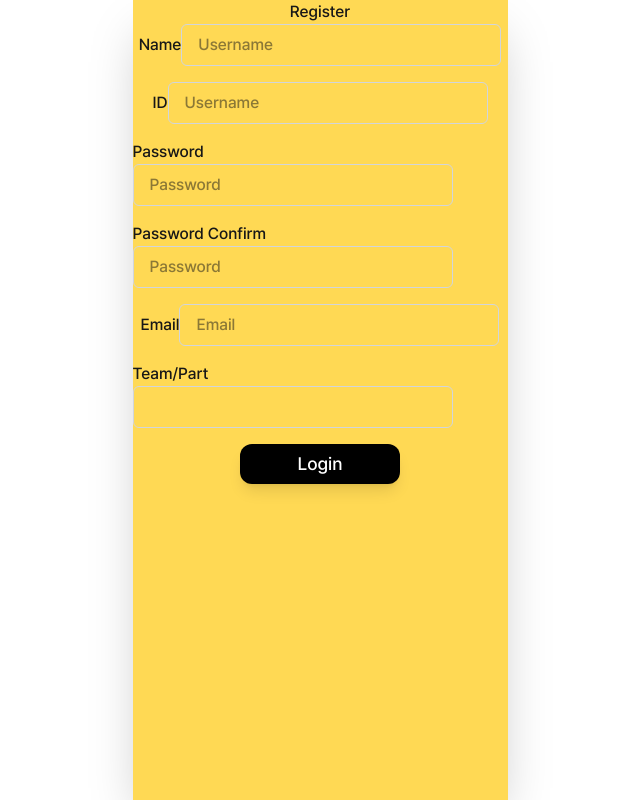
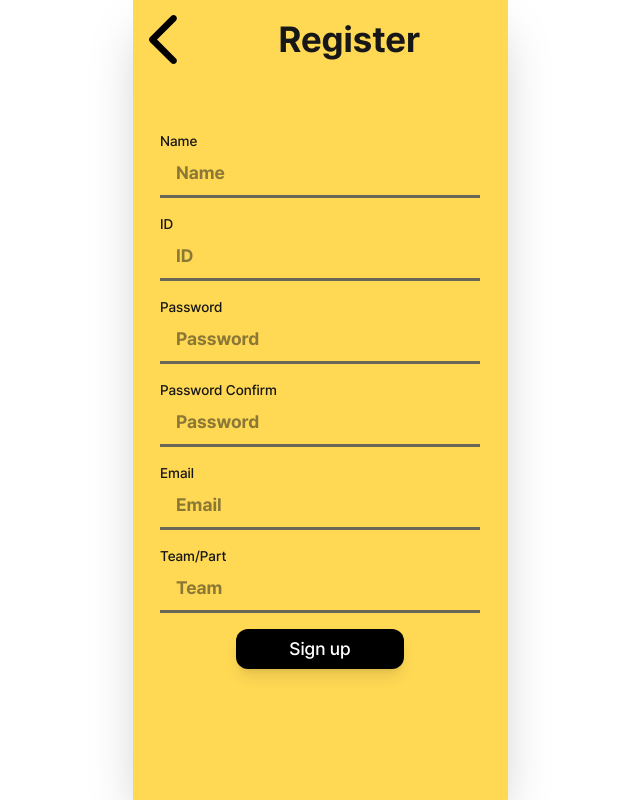
Before and after one commit to CEOS-Developers/next-vote-22nd, a Next.js app: page /signUp in a window 1280 px wide. Shown: the whole page, without its empty margins (320-960 px from the left). Built offline with nearby package versions, Linux system fonts and the light colour scheme.

Commit message:
[#2] feat: Register페이지 구현

```diff
--- a/app/login/page.tsx
+++ b/app/login/page.tsx
@@ -1,24 +1,31 @@
-"use client";
-import BlackButton from "@/components/BlackButton";
-import Image from "next/image";
-import { useRouter } from "next/navigation";
+'use client';
+import BlackButton from '@/components/BlackButton';
+import Header from '@/components/Header';
+import Input from '@/components/Input';
 
 export default function Login() {
-  const router = useRouter();
   return (
     <div className="relative w-full h-screen flex flex-col items-center justify-center gap-5">
-        <div className="fixed top-0 h-20 w-[375px] font-bold text-4xl flex flex-row items-center justify-start gap-25 pl-4"><p onClick={() => router.back()}><Image src="/arrow.svg" alt="goBack" width={30} height={30} className="cursor-pointer"/></p>Login</div>
+      <Header>Login</Header>
       <div className="flex flex-col font-normal gap-4">
         <span className="text-sm">ID</span>
-        <input type="text" placeholder="Username" className="border-b-3 border-brown px-4 py-2 w-80 mb-4 focus:outline-none font-bold text-lg"/>
+        <Input type="text" placeholder="ID" />
+      </div>
+      <div className="flex flex-col font-normal gap-4">
+        <span className="text-sm">password</span>
+        <Input type="password" placeholder="Password" />
       </div>
       <div className="flex flex-col gap-4">
         <span className="text-sm font-normal">password</span>
-        <input type="password" placeholder="Password" className="border-b-3 border-brown px-4 py-2 w-80 mb-4 focus:outline-none font-bold text-lg"/>
+        <Input type="password" placeholder="Password" />
       </div>
-        <BlackButton onClick={() => {
-          window.location.href = "/";
-        }} >login</BlackButton>
+      <BlackButton
+        onClick={() => {
+          window.location.href = '/';
+        }}
+      >
+        login
+      </BlackButton>
     </div>
   );
 }
--- a/app/page.tsx
+++ b/app/page.tsx
@@ -1,22 +1,34 @@
-"use client";
-import BlackButton from "@/components/BlackButton";
-import Image from "next/image";
+'use client';
+import BlackButton from '@/components/BlackButton';
+import Image from 'next/image';
 
 export default function Home() {
   return (
     <div className="relative w-full h-screen flex flex-col items-center justify-between pt-50 pb-30">
-       {/* 이미지와 텍스트를 좌우로 배치 */}
+      {/* 이미지와 텍스트를 좌우로 배치 */}
       <div className="w-90 px-8 flex items-between flex-col overflow-hidden gap-4">
         <span className="text-black font-bold text-3xl text-shadow-lg text-right">
           CEOS <br /> Election
         </span>
-        <Image src="/vote.svg" alt="logo" width={150} height={150}/>
+        <Image src="/vote.svg" alt="logo" width={150} height={150} />
       </div>
       <div className="flex flex-col gap-4">
-          <BlackButton onClick={() => {
-          window.location.href = "/login";
-        }}>join us</BlackButton>
-      <button className="text-black underline cursor-pointer">sign up as a member</button></div>
+        <BlackButton
+          onClick={() => {
+            window.location.href = '/login';
+          }}
+        >
+          join us
+        </BlackButton>
+        <button
+          className="text-black underline cursor-pointer"
+          onClick={() => {
+            window.location.href = '/signUp';
+          }}
+        >
+          sign up as a member
+        </button>
+      </div>
     </div>
   );
 }
--- a/app/signUp/page.tsx
+++ b/app/signUp/page.tsx
@@ -1,21 +1,39 @@
+"use client";
+import BlackButton from '@/components/BlackButton';
+import Header from '@/components/Header';
+import Input from '@/components/Input';
 
 export default function SignUp() {
   return (
-    <div className="relative w-full h-screen flex flex-col items-center">
-        <div>Register</div>
-         <div>Name
-        <input type="text" placeholder="Username" className="border border-gray-300 rounded-md px-4 py-2 w-80 mb-4"/></div>
-        <div>ID
-        <input type="text" placeholder="Username" className="border border-gray-300 rounded-md px-4 py-2 w-80 mb-4"/></div>
-        <div>Password
-        <input type="password" placeholder="Password" className="border border-gray-300 rounded-md px-4 py-2 w-80 mb-4"/></div>
-        <div>Password Confirm
-        <input type="password" placeholder="Password" className="border border-gray-300 rounded-md px-4 py-2 w-80 mb-4"/></div>
-        <div>Email
-        <input type="text" placeholder="Email" className="border border-gray-300 rounded-md px-4 py-2 w-80 mb-4"/></div>
-        <div>Team/Part
-        <input type="" className="border border-gray-300 rounded-md px-4 py-2 w-80 mb-4"/></div>
-        <button className="bg-black text-white rounded-xl w-40 h-10 text-lg font-normal cursor-pointer shadow-lg hover:bg-yellow">Login</button>
+    <div className="relative w-full h-screen flex flex-col items-center justify-center">
+      <Header>Register</Header>
+      <div className="flex flex-col font-normal">
+        <label className="text-sm">Name</label>
+        <Input type="text" placeholder="Name" />
+      </div>
+      <div className="flex flex-col font-normal">
+        <label className="text-sm">ID</label>
+        <Input type="text" placeholder="ID" />
+      </div>
+      <div className="flex flex-col font-normal">
+        <label className="text-sm">Password</label>
+        <Input type="password" placeholder="Password" />
+      </div>
+      <div className="flex flex-col font-normal">
+        <label className="text-sm">Password Confirm</label>
+        <Input type="password" placeholder="Password" />
+      </div>
+      <div className="flex flex-col font-normal">
+        <label className="text-sm">Email</label>
+        <Input type="text" placeholder="Email" />
+      </div>
+      <div className="flex flex-col font-normal">
+        <label className="text-sm">Team/Part</label>
+        <Input type="text" placeholder="Team" />
+      </div>
+      <BlackButton onClick={() => { window.location.href = '/login'; }}>
+        Sign up
+      </BlackButton>
     </div>
   );
 }
--- /dev/null
+++ b/components/Header.tsx
@@ -0,0 +1,21 @@
+"use client";
+
+import React from "react";
+import Image from "next/image";
+import { useRouter } from "next/navigation";
+
+type HeaderProps = {
+  children: React.ReactNode;
+};
+
+export default function Header({ children}: HeaderProps) {
+    const router = useRouter();
+    return (
+           <div className="fixed top-0 h-20 w-[375px] font-bold text-4xl flex flex-row items-center justify-start gap-25 pl-4">
+            <p onClick={() => router.back()}>
+                <Image src="/arrow.svg" alt="goBack" width={30} height={30} className="cursor-pointer" loading="eager"/>
+            </p>
+            {children}</div>
+
+  );
+}
--- /dev/null
+++ b/components/Input.tsx
@@ -0,0 +1,11 @@
+"use client";
+
+type InputProps = {
+  placeholder?: string;
+  type?: string;};
+
+export default function Input({ placeholder,type}: InputProps ){
+  return (
+        <input type={type} placeholder={placeholder} className="border-b-3 border-brown px-4 py-2 w-80 mb-4 focus:outline-none font-bold text-lg"/>
+  );
+}
```
Also changed, not shown: app/layout.tsx (+11 -15 lines), 1 other file (tests, documents, lock files or other folders). Lines whose indentation alone changed are shown as unchanged.
